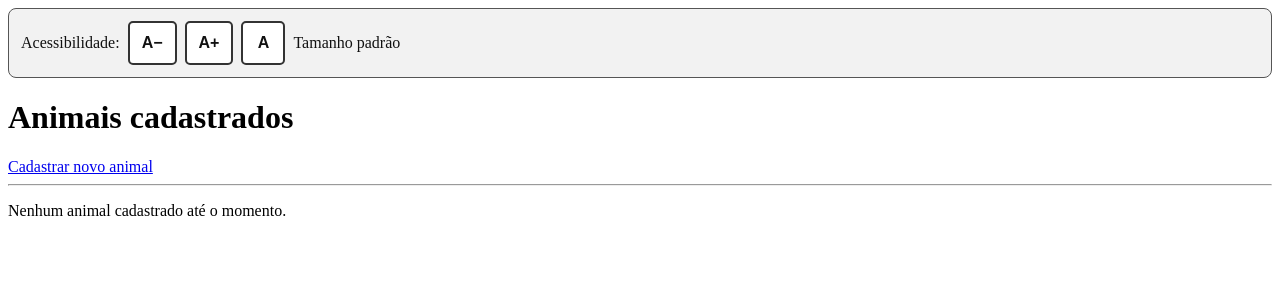
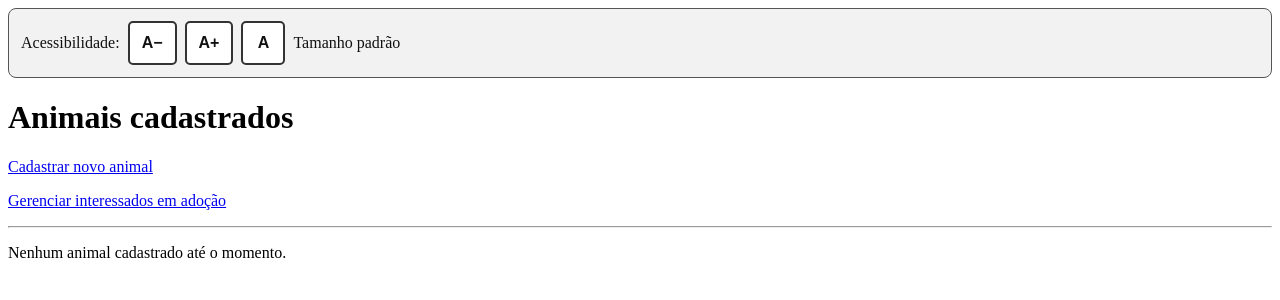
Before and after one commit to Layon0/sistema-gerenciamento-ipl, a Django app: page /animais/ in a window 1280 px wide. Shown: the top 300 px of the page. Run offline with Django 5.2, Linux system fonts and the light colour scheme; data that the repository does not hold is empty.

Commit message:
feat: adiciona acesso ao gerenciamento de interessados

```diff
--- a/animais/templates/animais/listar_animais.html
+++ b/animais/templates/animais/listar_animais.html
@@ -14,7 +14,11 @@
     <a href="{% url 'cadastrar_animal' %}">
         Cadastrar novo animal
     </a>
-
+<p>
+    <a href="{% url 'listar_interessados' %}">
+        Gerenciar interessados em adoção
+    </a>
+</p>
     <hr>
 
     {% if animais %}
```
